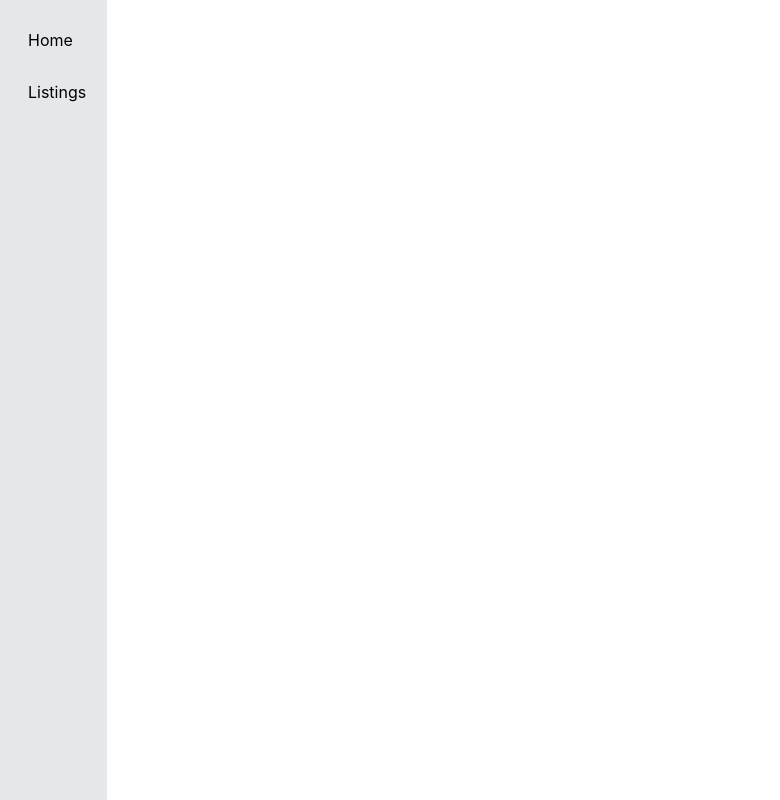
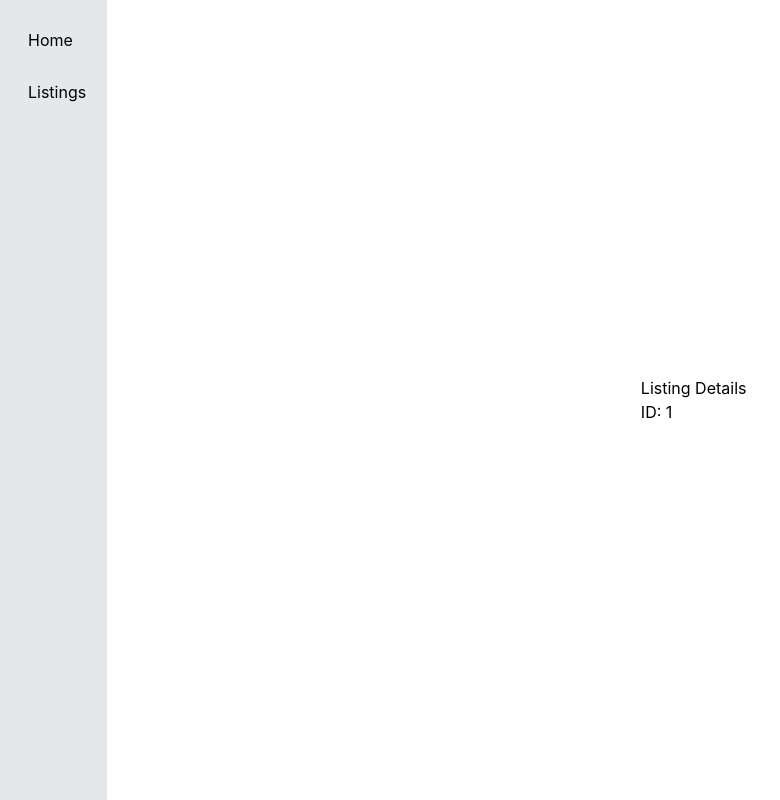
Before and after one commit to aaluzzi/CPPBroncoHacks2024-Frontend, a React (Create React App) app: page /listings/1 in a window 1280 px wide. Before the commit this address had no page. Shown: the whole page, without its empty margins (0-780 px from the left). Built offline with nearby package versions, Linux system fonts and the light colour scheme.

Commit message:
Add listing details page

```diff
--- a/src/App.js
+++ b/src/App.js
@@ -4,6 +4,7 @@ import Home from './pages/home/Home';
 import Listings from './pages/listings/Listings';
 import SignIn from './pages/signin/SignIn.js';
 import { AuthProvider } from './AuthProvider.js';
+import ListingDetail from './pages/listings/:id/ListingDetail.js';
 
 function App() {
   return (
@@ -13,6 +14,7 @@ function App() {
           <Routes>
             <Route exact path="/" element={<Home />} />
             <Route path="/listings" element={<Listings />} />
+            <Route path="/listings/:id" element={<ListingDetail />} />
             <Route path="/signin" element={<SignIn />} />
           </Routes>
         </Layout>
--- /dev/null
+++ b/src/pages/listings/:id/ListingDetail.js
@@ -0,0 +1,18 @@
+import React from 'react';
+import { useParams } from 'react-router-dom';
+
+function ListingDetail() {
+  const { id } = useParams(); // Get the ID from the URL
+
+  const listingDetails = {}; //fetch from id
+
+  return (
+    <div>
+      <h2>Listing Details</h2>
+      <p>ID: {id}</p>
+      {/* Display listing details */}
+    </div>
+  );
+}
+
+export default ListingDetail;
```
